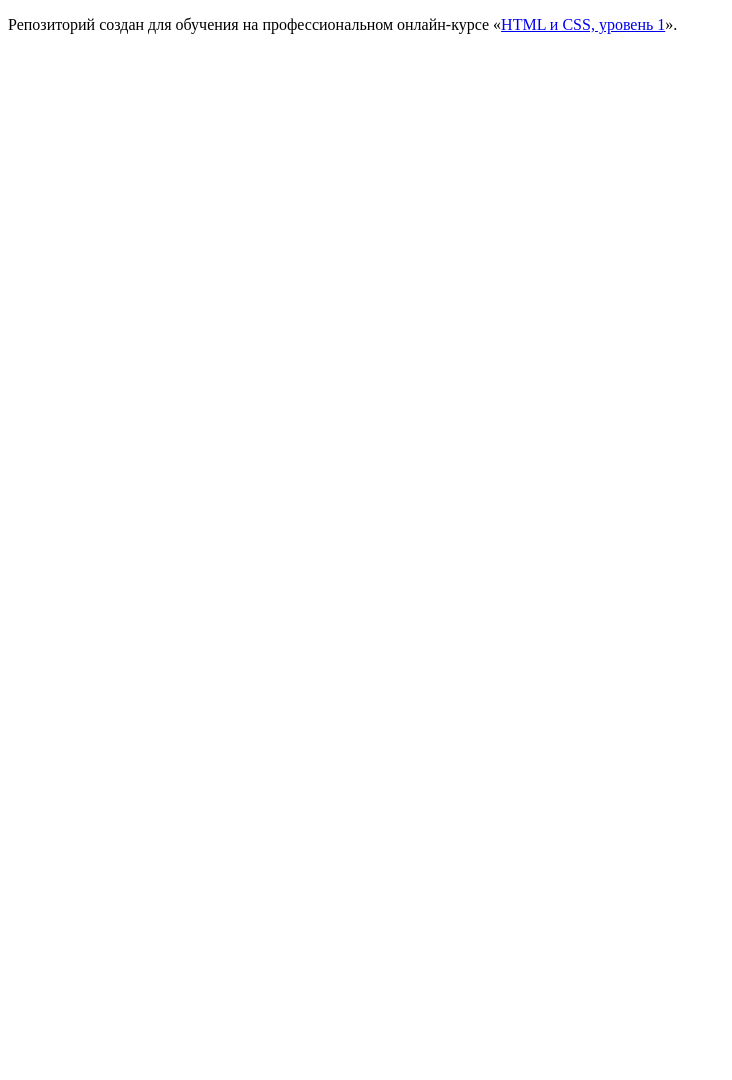
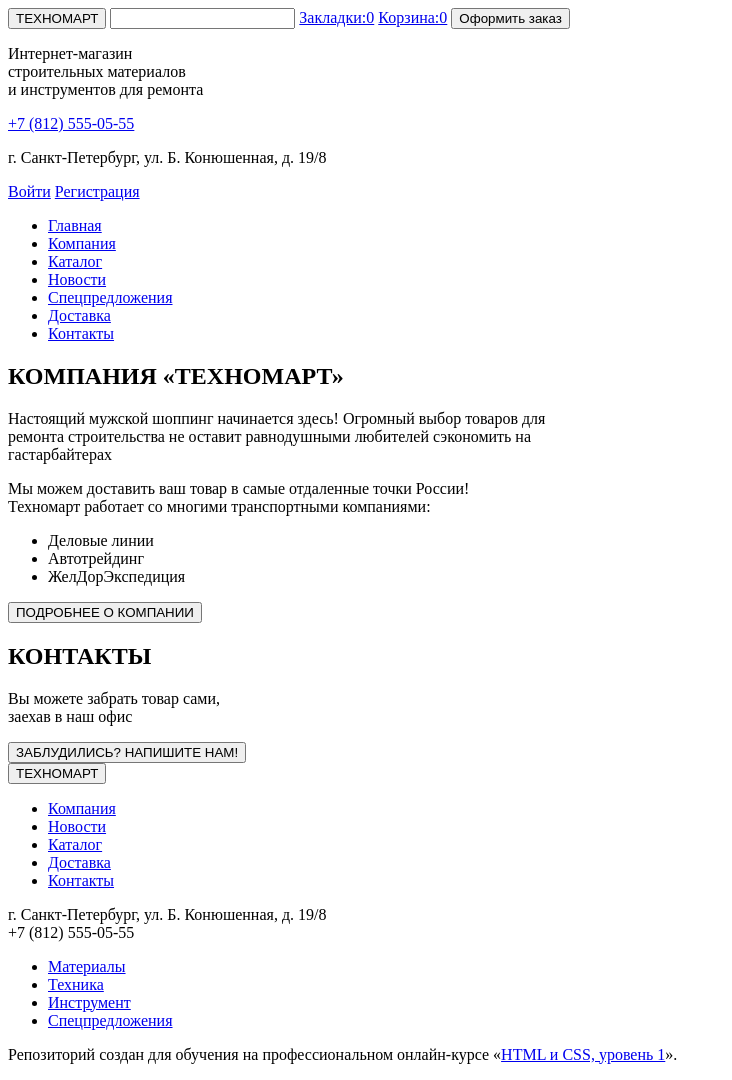
Before and after one commit to ngaifullina/1436395-technomart-28, a plain HTML site: page index.html in a window 1280 px wide. Shown: the whole page, without its empty margins (0-732 px from the left). Before the commit the page ends 800 px from the top, so only its background shows below. Drawn offline with Linux system fonts and the light colour scheme.

Commit message:
Markup header, main, half of footer

```diff
--- a/index.html
+++ b/index.html
@@ -1,12 +1,107 @@
 <!DOCTYPE html>
 <html lang="ru">
+
 <head>
   <meta charset="utf-8">
   <title>HTML Academy: Техномарт</title>
 </head>
+
 <body>
+  <header>
+    <div>  <!-- первая строчка -->
+      <button>ТЕХНОМАРТ</button>
+      <input name="Search" type="Поиск">
+      <a href="blank.html">Закладки:0</a>
+      <a href="blank.html">Корзина:0</a>
+      <button>Оформить заказ</button>
+    </div>
 
-    <p>Репозиторий создан для обучения на профессиональном онлайн‑курсе «<a href="https://htmlacademy.ru/intensive/htmlcss">HTML и CSS, уровень 1</a>».</p>
+    <section>   <!--  голубой фон > -->
+      <p>Интернет-магазин<br>
+        строительных материалов<br>
+        и инструментов для ремонта</p>
+      <div class="contact-info">
+        <a href="tel:+78125550555">+7 (812) 555-05-55</a>
+        <p>г. Санкт-Петербург, ул. Б. Конюшенная, д. 19/8</p>
+      </div>
+      <p>
+        <a href="blank.html">Войти</a>
+        <a href="blank.html">Регистрация</a>
+      </p>
+      <nav>
+        <ul>
+          <li><a href="blank.html">Главная</a></li>
+          <li><a href="blank.html">Компания</a></li>
+          <li><a href="blank.html">Каталог</a></li>
+          <li><a href="blank.html">Новости</a></li>
+          <li><a href="blank.html">Спецпредложения</a></li>
+          <li><a href="blank.html">Доставка</a></li>
+          <li><a href="blank.html">Контакты</a></li>
+        </ul>
+      </nav>
+    </section>
+  </header>
+
+  <main>
+    <section>
+      <h1>КОМПАНИЯ &laquo;ТЕХНОМАРТ&raquo;</h1>
+      <p>Настоящий мужской шоппинг начинается здесь! Огромный выбор товаров для<br>
+        ремонта строительства не оставит равнодушными любителей сэкономить на <br>
+        гастарбайтерах</p>
+        <p>Мы можем доставить ваш товар в самые отдаленные точки России!<br>
+        Техномарт работает со многими транспортными компаниями:</p>
+        <ul>
+          <!-- как сделать красные тире? сейчас их нет-->
+          <li>Деловые линии</li>
+          <li>Автотрейдинг</li>
+          <li>ЖелДорЭкспедиция</li>
+        </ul>
+        <button>ПОДРОБНЕЕ О КОМПАНИИ</button>
+    </section>
+   <section>
+     <h1>КОНТАКТЫ</h1>
+     <p>Вы можете забрать товар сами,<br>
+    заехав в наш офис</p>
+    <!-- здесь будет картинка или карта? -->
+    <button>ЗАБЛУДИЛИСЬ? НАПИШИТЕ НАМ!</button>
+   </section>
+  </main>
+
+  <footer>
+    <section>   <!-- синий фон -->
+      <div>     <!-- первая строчка-->
+        <button>ТЕХНОМАРТ</button>
+        <nav>
+          <ul>
+            <li><a href="blank.html">Компания</a></li>
+            <li><a href="blank.html">Новости</a></li>
+            <li><a href="blank.html">Каталог</a></li>
+            <li><a href="blank.html">Доставка</a></li>
+            <li><a href="blank.html">Контакты</a></li>
+          </ul>
+        </nav>
+     </div>
+     <div>   <!-- вторая строчка -->
+     <p>г. Санкт-Петербург, ул. Б. Конюшенная, д. 19/8<br>
+      +7 (812) 555-05-55</p>
+      <nav>
+        <ul>
+          <li><a href="blank.html">Материалы</a></li>
+          <li><a href="blank.html">Техника</a></li>
+          <li><a href="blank.html">Инструмент</a></li>
+          <li><a href="blank.html">Спецпредложения</a></li>
+        </ul>
+      </nav>
+     </div>
+</section>
+
+<section>
+  <!-- узнать про спецсимволы -->
+</section>
+  </footer>
+  <p>Репозиторий создан для обучения на профессиональном онлайн‑курсе «<a
+      href="https://htmlacademy.ru/intensive/htmlcss">HTML и CSS, уровень 1</a>».</p>
 
 </body>
+
 </html>
```
Lines whose indentation alone changed are shown as unchanged.
